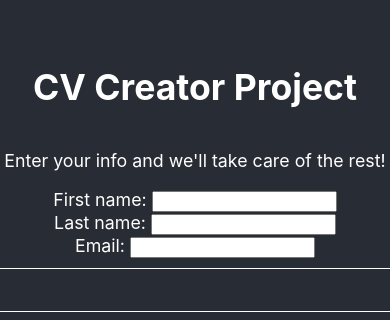
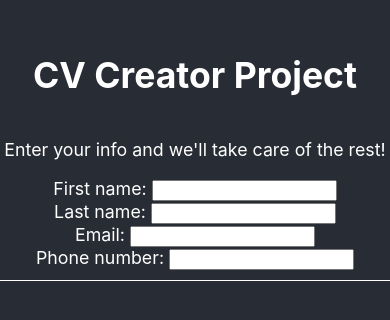
Before and after one commit to pinkx-xlink/cv-application-project, a React (Create React App) app in the folder cv-app-project/: page / in a window 390 px wide. Shown: the part 240-560 px from the top of the page. Built offline with nearby package versions, Linux system fonts and the light colour scheme.

Commit message:
Add component for phone number

```diff
--- a/cv-app-project/src/App.js
+++ b/cv-app-project/src/App.js
@@ -5,6 +5,7 @@ function App() {
   const [firstName, setFirstName] = useState('');
   const [lastName, setLastName] = useState('');
   const [email, setEmail] = useState('');
+  const [phoneNumber, setPhoneNumber] = useState('');
 
   const fullName = firstName + ' ' + lastName;
   function handleFirstNameChange(e) {
@@ -17,6 +18,10 @@ function App() {
 
   function handleEmailChange(e) {
     setEmail(e.target.value);
+  }
+
+  function handlePhoneNumberChange(e) {
+    setPhoneNumber(e.target.value);
   }
 
   return (
@@ -46,10 +51,18 @@ function App() {
             onChange={handleEmailChange}
           />
         </label>
+        <label>
+          Phone number: {' '}
+          <input
+            value={phoneNumber}
+            onChange={handlePhoneNumberChange}
+          />
+        </label>
 
         <div id="cv-form">
           <h2>{fullName}</h2>
-          <p>{email}</p>
+          <span>{phoneNumber} {email} </span>
+
         </div>
       </header>
     </div>
```
